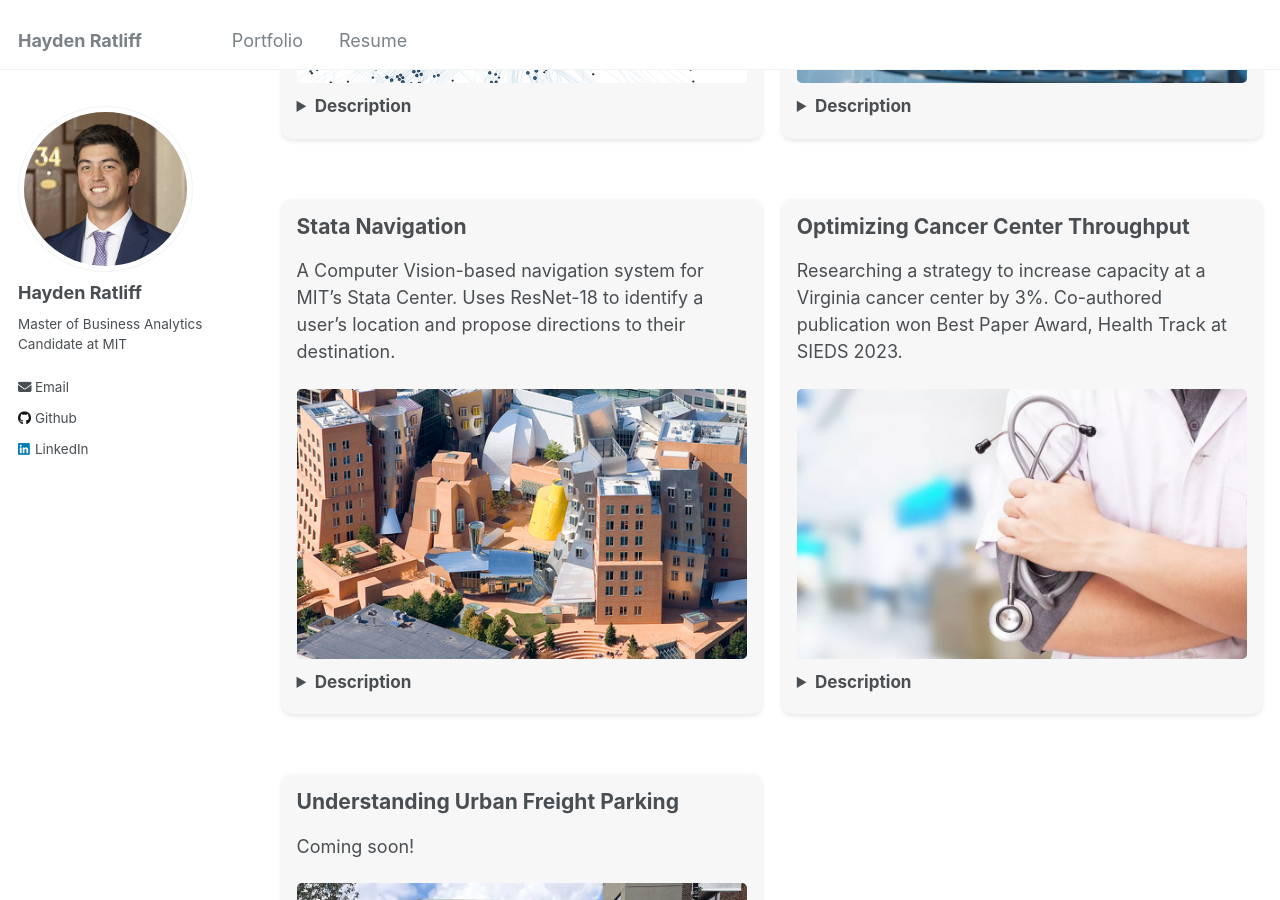
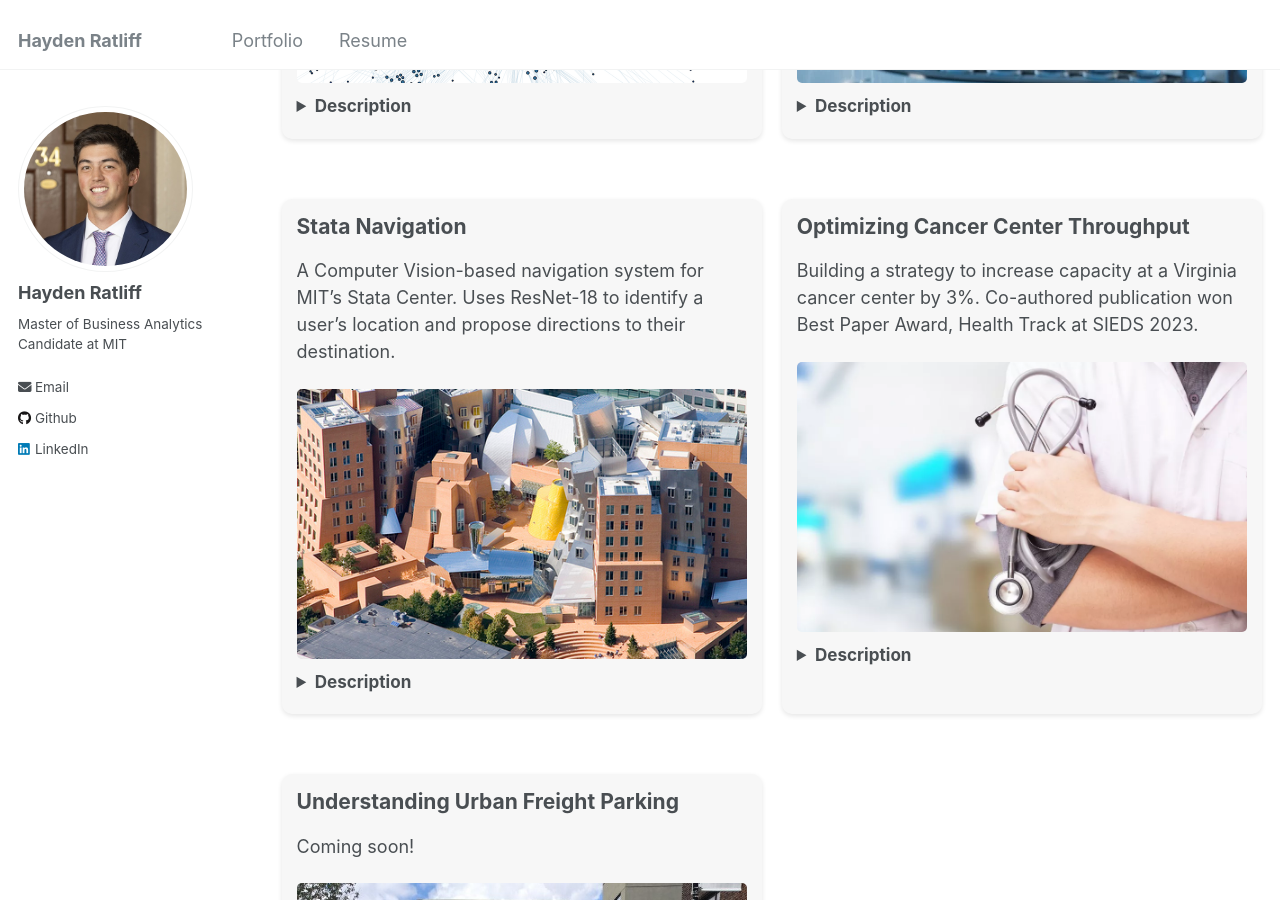
Before and after one commit to haydenratliff/haydenratliff.github.io, a Jekyll site: the page built from _pages/portfolio.md, in a window 1280 px wide and 900 px high, scrolled down 599 px. Built offline with Jekyll 4.4.1, drawn with Linux system fonts in a browser that asks for light colours.

Commit message:
update language for uva capstone

```diff
--- a/_data/portfolio.yml
+++ b/_data/portfolio.yml
@@ -117,7 +117,7 @@
   show: false
 
 - title: Optimizing Cancer Center Throughput
-  short_description: Researching a strategy to increase capacity at a Virginia cancer center by 3%. Co-authored publication won Best Paper Award, Health Track at SIEDS 2023.
+  short_description: Building a strategy to increase capacity at a Virginia cancer center by 3%. Co-authored publication won Best Paper Award, Health Track at SIEDS 2023.
   full_description: |
     A systems-based approach to increasing throughput at a central Virginia cancer infusion center.
 
```
